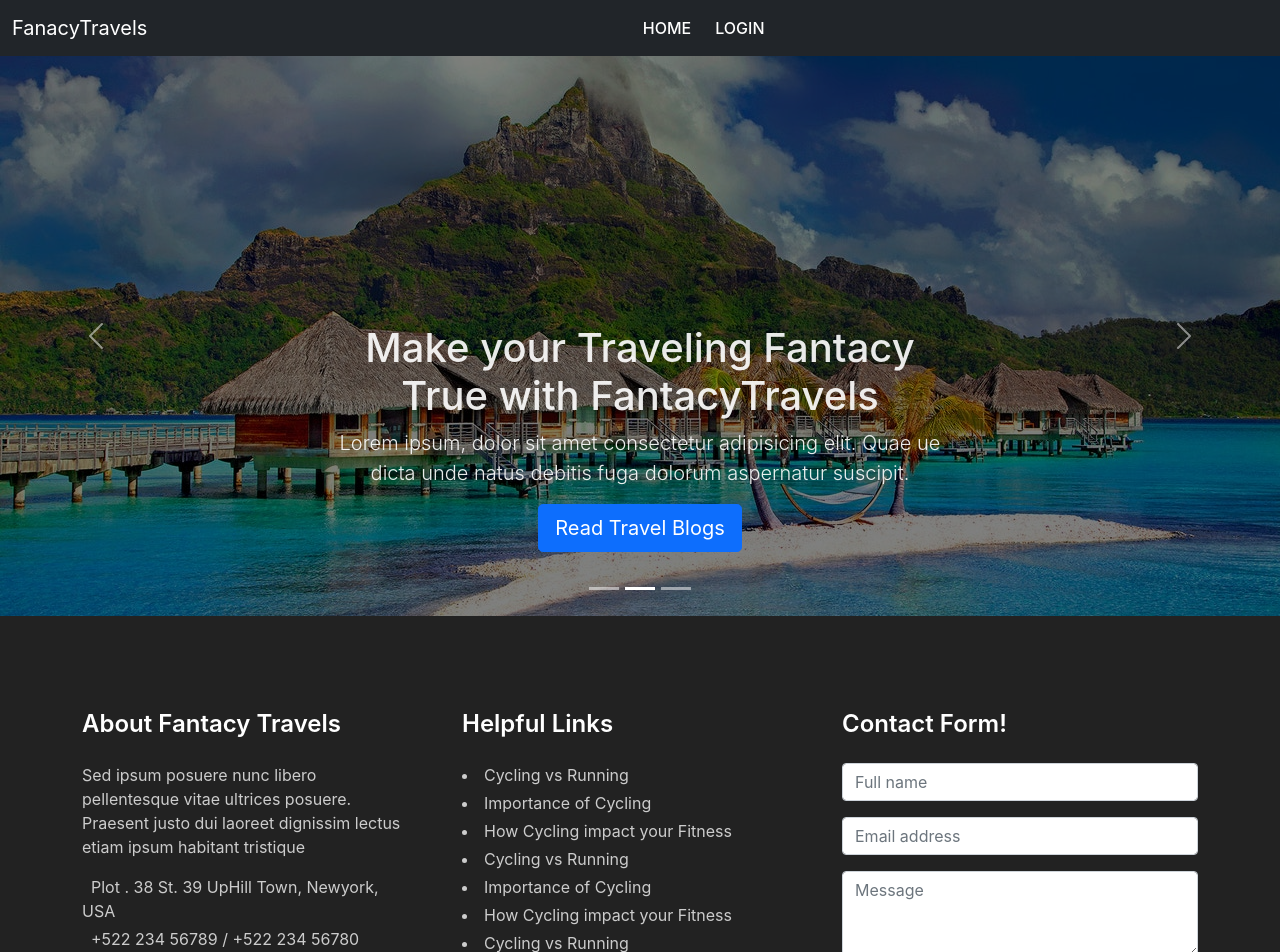
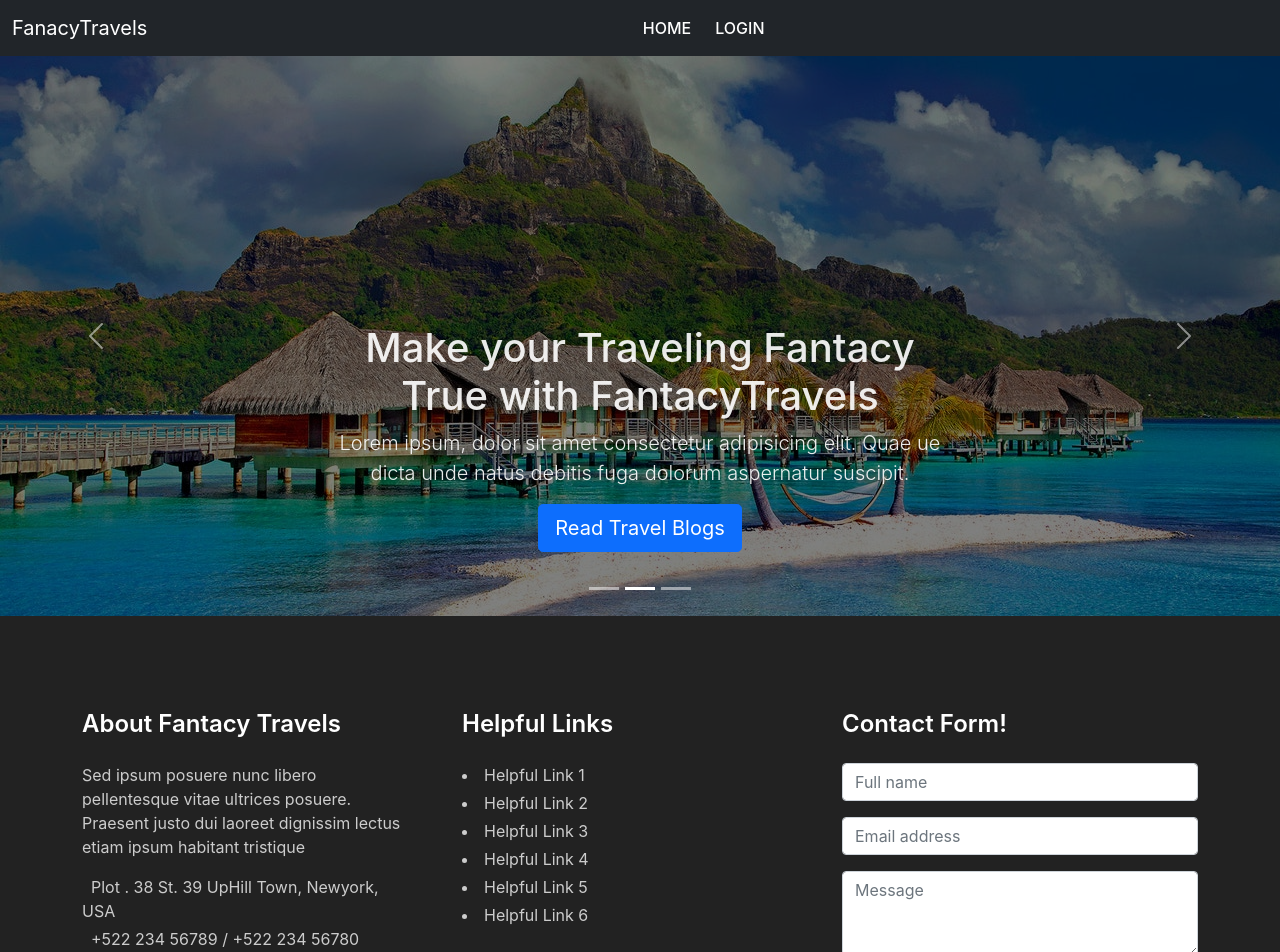
Before and after one commit to sisrafilss/fantacy-travels-client, a React (Create React App) app: page / in a window 1280 px wide. Shown: the top 952 px of the page. Built offline with nearby package versions, Linux system fonts and the light colour scheme; no server answers.

Commit message:
array added for helpoful links in footer

```diff
--- a/src/pages/Shared/Footer/HelpfulLInks/HelpfulLinks.js
+++ b/src/pages/Shared/Footer/HelpfulLInks/HelpfulLinks.js
@@ -2,33 +2,44 @@ import React from "react";
 import "./HelpfulLinks.css";
 
 const homePageUrl = "https://fantacy-travels.netlify.app/";
+
+const helpfulLinks = [
+  {
+    name: "Helpful Link 1",
+    url: homePageUrl,
+  },
+  {
+    name: "Helpful Link 2",
+    url: homePageUrl,
+  },
+  {
+    name: "Helpful Link 3",
+    url: homePageUrl,
+  },
+  {
+    name: "Helpful Link 4",
+    url: homePageUrl,
+  },
+  {
+    name: "Helpful Link 5",
+    url: homePageUrl,
+  },
+  {
+    name: "Helpful Link 6",
+    url: homePageUrl,
+  },
+];
 
 const HelpfulLinks = () => {
   return (
     <div className="mt-4">
       <h4 className="pb-3">Helpful Links</h4>
       <div className="helpful-links">
-        <li className="mb-1">
-          <a href={homePageUrl}>Cycling vs Running</a>
-        </li>
-        <li className="mb-1">
-          <a href={homePageUrl}>Importance of Cycling</a>
-        </li>
-        <li className="mb-1">
-          <a href={homePageUrl}>How Cycling impact your Fitness</a>
-        </li>
-        <li className="mb-1">
-          <a href={homePageUrl}>Cycling vs Running</a>
-        </li>
-        <li className="mb-1">
-          <a href={homePageUrl}>Importance of Cycling</a>
-        </li>
-        <li className="mb-1">
-          <a href={homePageUrl}>How Cycling impact your Fitness</a>
-        </li>{" "}
-        <li className="mb-1">
-          <a href={homePageUrl}>Cycling vs Running</a>
-        </li>
+        {helpfulLinks.map((link, index) => (
+          <li key={index} className="mb-1">
+            <a href={link.url}>{link.name}</a>
+          </li>
+        ))}
       </div>
     </div>
   );
```
